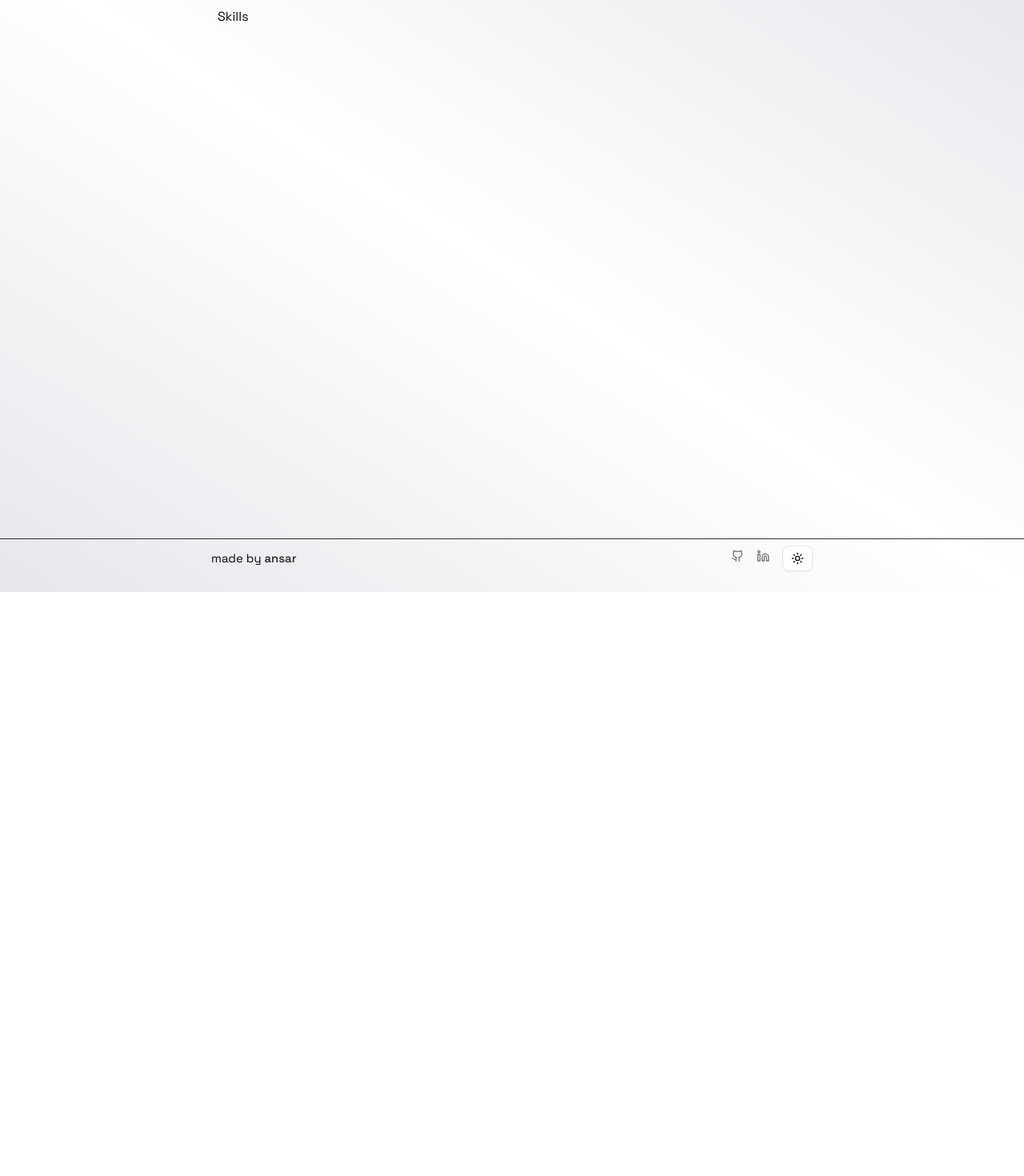
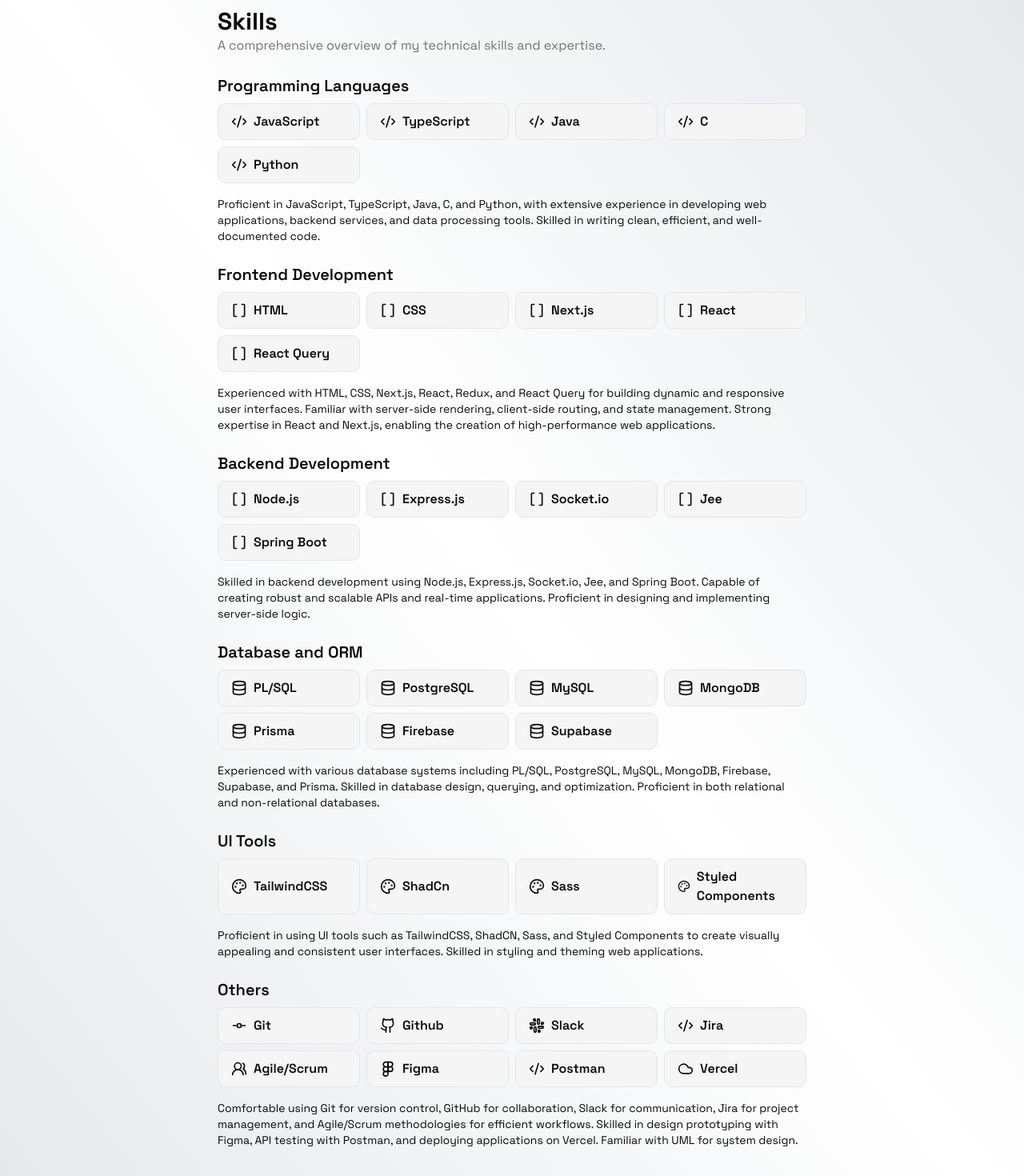
Before and after one commit to NotAnsar/new-portfolio, a Next.js app: page /skills in a window 1280 px wide. Shown: the part 60-1530 px from the top of the page at 80% size. Before the commit the page ends 800 px from the top, so only its background shows below. Built offline with nearby package versions, Linux system fonts and the light colour scheme.

Commit message:
skills page added

```diff
--- a/app/layout.tsx
+++ b/app/layout.tsx
@@ -45,7 +45,7 @@
 					disableTransitionOnChange
 				>
 					<Header />
-					<main className='max-w-screen-md min-h-[85vh] mx-auto p-4'>
+					<main className='max-w-screen-md min-h-[85vh] mx-auto p-4 pb-16'>
 						{children}
 					</main>
 					<Footer />
--- a/app/skills/page.tsx
+++ b/app/skills/page.tsx
@@ -1,5 +1,128 @@
+import {
+	Brackets,
+	Cloud,
+	CodeXml,
+	Database,
+	Figma,
+	GitCommit,
+	Github,
+	Palette,
+	Slack,
+	Users2,
+} from 'lucide-react';
+import { title } from 'process';
 import React from 'react';
 
 export default function page() {
-	return <div>Skills</div>;
+	return (
+		<>
+			<h3 className='font-bold text-3xl'>Skills</h3>
+			<p className='text-muted-foreground'>
+				A comprehensive overview of my technical skills and expertise.
+			</p>
+
+			<div>
+				{skillCategories.map((category) => (
+					<div key={category.title} className='space-y-4'>
+						<h4 className='text-xl font-semibold mt-6 mb-2'>
+							{category.title}
+						</h4>
+
+						<div className='grid gap-2 grid-cols-2 sm:grid-cols-3 md:grid-cols-4'>
+							{category.items.map((lang) => (
+								<div
+									key={lang.name}
+									className='flex items-center gap-2 bg-secondary	px-4 py-2.5 rounded-lg border text-foreground'
+								>
+									<lang.icon className='w-5 h-auto aspect-square inline-block' />
+									<span className=' font-semibold'>{lang.name}</span>
+								</div>
+							))}
+						</div>
+
+						<p className='text-sm'>{category.description}</p>
+					</div>
+				))}
+			</div>
+		</>
+	);
 }
+
+const skillCategories = [
+	{
+		title: 'Programming Languages',
+		items: [
+			{ icon: CodeXml, name: 'JavaScript' },
+			{ icon: CodeXml, name: 'TypeScript' },
+			{ icon: CodeXml, name: 'Java' },
+			{ icon: CodeXml, name: 'C' },
+			{ icon: CodeXml, name: 'Python' },
+		],
+		description:
+			'Proficient in JavaScript, TypeScript, Java, C, and Python, with extensive experience in developing web applications, backend services, and data processing tools. Skilled in writing clean, efficient, and well-documented code.',
+	},
+	{
+		title: 'Frontend Development',
+		items: [
+			{ icon: Brackets, name: 'HTML' },
+			{ icon: Brackets, name: 'CSS' },
+			{ icon: Brackets, name: 'Next.js' },
+			{ icon: Brackets, name: 'React' },
+			{ icon: Brackets, name: 'React Query' },
+		],
+		description:
+			'Experienced with HTML, CSS, Next.js, React, Redux, and React Query for building dynamic and responsive user interfaces. Familiar with server-side rendering, client-side routing, and state management. Strong expertise in React and Next.js, enabling the creation of high-performance web applications.',
+	},
+	{
+		title: 'Backend Development',
+		items: [
+			{ icon: Brackets, name: 'Node.js' },
+			{ icon: Brackets, name: 'Express.js' },
+			{ icon: Brackets, name: 'Socket.io' },
+			{ icon: Brackets, name: 'Jee' },
+			{ icon: Brackets, name: 'Spring Boot' },
+		],
+		description:
+			'Skilled in backend development using Node.js, Express.js, Socket.io, Jee, and Spring Boot. Capable of creating robust and scalable APIs and real-time applications. Proficient in designing and implementing server-side logic.',
+	},
+	{
+		title: 'Database and ORM',
+		items: [
+			{ icon: Database, name: 'PL/SQL' },
+			{ icon: Database, name: 'PostgreSQL' },
+			{ icon: Database, name: 'MySQL' },
+			{ icon: Database, name: 'MongoDB' },
+			{ icon: Database, name: 'Prisma' },
+			{ icon: Database, name: 'Firebase' },
+			{ icon: Database, name: 'Supabase' },
+		],
+		description:
+			'Experienced with various database systems including PL/SQL, PostgreSQL, MySQL, MongoDB, Firebase, Supabase, and Prisma. Skilled in database design, querying, and optimization. Proficient in both relational and non-relational databases.',
+	},
+	{
+		title: 'UI Tools',
+		items: [
+			{ icon: Palette, name: 'TailwindCSS' },
+			{ icon: Palette, name: 'ShadCn' },
+			{ icon: Palette, name: 'Sass' },
+			{ icon: Palette, name: 'Styled Components' },
+		],
+		description:
+			'Proficient in using UI tools such as TailwindCSS, ShadCN, Sass, and Styled Components to create visually appealing and consistent user interfaces. Skilled in styling and theming web applications.',
+	},
+	{
+		title: 'Others',
+		items: [
+			{ icon: GitCommit, name: 'Git' },
+			{ icon: Github, name: 'Github' },
+			{ icon: Slack, name: 'Slack' },
+			{ icon: CodeXml, name: 'Jira' },
+			{ icon: Users2, name: 'Agile/Scrum' },
+			{ icon: Figma, name: 'Figma' },
+			{ icon: CodeXml, name: 'Postman' },
+			{ icon: Cloud, name: 'Vercel' },
+		],
+		description:
+			'Comfortable using Git for version control, GitHub for collaboration, Slack for communication, Jira for project management, and Agile/Scrum methodologies for efficient workflows. Skilled in design prototyping with Figma, API testing with Postman, and deploying applications on Vercel. Familiar with UML for system design.',
+	},
+];
```
